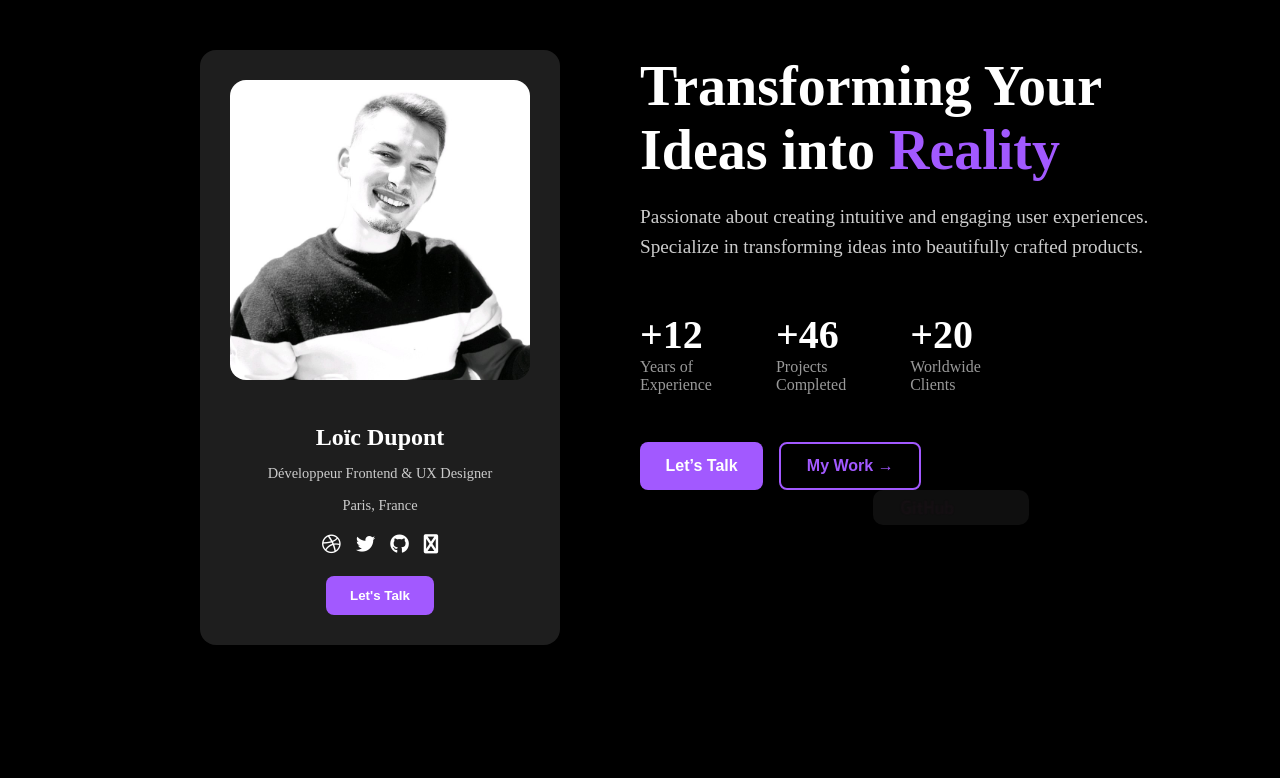
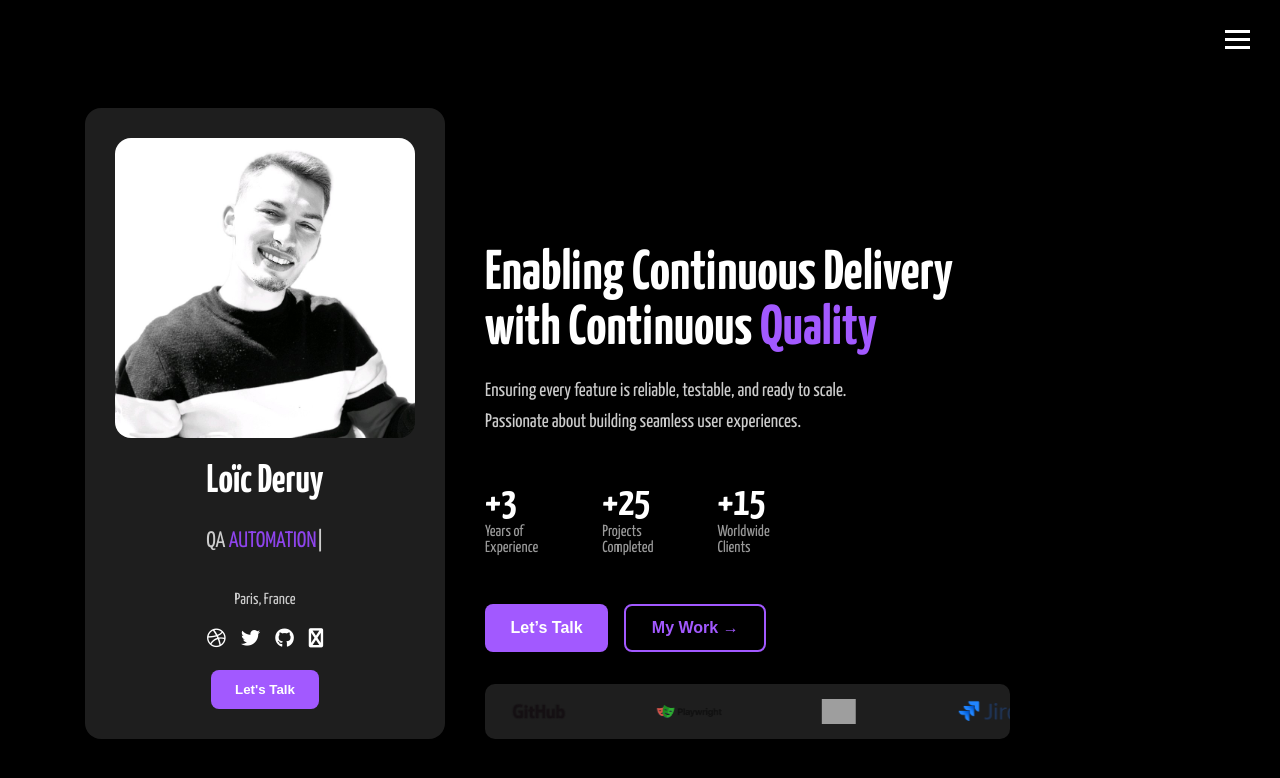
Before and after one commit to Youpizo/YoupiWorld, a React app: page / in a window 1280 px wide. Built offline with nearby package versions, Linux system fonts and the light colour scheme; grey boxes are pictures that could not be loaded.

Commit message:
homepage

```diff
--- a/src/assets/components/Card/Card.css
+++ b/src/assets/components/Card/Card.css
@@ -1,5 +1,10 @@
+@import url('https://fonts.googleapis.com/css2?family=Yanone+Kaffeesatz:wght@200..700&display=swap');
+
+
+
+
 .card-container {
-  position: fixed;
+  font-family: "Yanone Kaffeesatz", sans-serif;
   top: 50px;
   left: 50px;
   width: 300px;
@@ -10,7 +15,6 @@
   text-align: center;
   box-shadow: 0 10px 30px rgba(0,0,0,0.3);
   z-index: 100;
-  margin-left: 150px;
 }
 
 .card-avatar {
@@ -20,15 +24,22 @@
 }
 
 .card-name {
-  font-size: 1.5rem;
+  font-family: "Yanone Kaffeesatz", sans-serif;
+  font-size: 2.5rem;
   margin-bottom: 8px;
+  margin: 0%;
 }
 
-.card-title,
+.card-title {
+  font-size: 1.4rem;
+  color: #ccc;
+  margin: 30px 0px 40px 0px;
+}
+
 .card-location {
-  font-size: 0.9rem;
+  font-size: 1rem;
   color: #ccc;
-  margin-bottom: 4px;
+  margin-bottom: 10px;
 }
 
 .card-socials {
@@ -62,3 +73,9 @@
 .card-button:hover {
   background-color: #8e44ec;
 }
+
+.typing {
+  color: #8e44ec;
+
+
+}
--- a/src/assets/components/Card/Card.js
+++ b/src/assets/components/Card/Card.js
@@ -1,13 +1,31 @@
-import React from 'react';
+import React, { useEffect, useRef } from 'react';
 import './Card.css';
-import avatar from '../../img/avatar.jpg'; // Remplace par ton image
+import Typed from 'typed.js';
+import avatar from '../../img/avatar.jpg'; // Ton image de profil
 
 const Card = () => {
+  const typedRef = useRef(null);
+
+  useEffect(() => {
+    const typed = new Typed(typedRef.current, {
+      strings: ["LEAD", "ENGINEER", "AUTOMATION", "CONSULTANT"],
+      typeSpeed: 100,
+      backSpeed: 60,
+      loop: true,
+    });
+
+    return () => {
+      typed.destroy();
+    };
+  }, []);
+
   return (
     <div className="card-container">
       <img src={avatar} alt="avatar" className="card-avatar" />
-      <h2 className="card-name">Loïc Dupont</h2>
-      <p className="card-title">Développeur Frontend & UX Designer</p>
+      <h2 className="card-name">Loïc Deruy</h2>
+      <p className="card-title">
+        QA <span ref={typedRef} className="typing" />
+      </p>
       <p className="card-location">Paris, France</p>
       <div className="card-socials">
         <a href="#"><i className="fab fa-dribbble"></i></a>
--- /dev/null
+++ b/src/assets/components/Header/Header.css
@@ -0,0 +1,100 @@
+/* Header bar */
+.header {
+  position: fixed;
+  top: 20px;
+  right: 20px;
+  z-index: 2000;
+}
+
+/* Burger button */
+.burger {
+  background: none;
+  border: none;
+  cursor: pointer;
+  display: flex;
+  flex-direction: column;
+  gap: 5px;
+  padding: 10px;
+  z-index: 2001;
+}
+
+
+.burger .bar {
+  width: 25px;
+  height: 3px;
+  background: white;
+  transition: all 0.3s ease;
+}
+
+.burger.open .bar:nth-child(1) {
+  transform: rotate(45deg) translateY(8px);
+}
+.burger.open .bar:nth-child(2) {
+  opacity: 0;
+}
+.burger.open .bar:nth-child(3) {
+  transform: rotate(-45deg) translateY(-8px);
+}
+
+/* Side sliding menu */
+.side-menu {
+  position: fixed;
+  top: 0;
+  right: 0;
+  height: 100vh;
+  width: 260px;
+  background-color: #1e1e1e;
+  color: white;
+  transform: translateX(100%);
+  transition: transform 0.4s ease;
+  z-index: 2000;
+  padding: 2rem 1rem;
+  box-shadow: -2px 0 8px rgba(0,0,0,0.5);
+}
+
+.side-menu.open {
+  transform: translateX(0);
+}
+
+.side-menu .close-btn {
+  background: none;
+  border: none;
+  font-size: 2rem;
+  color: white;
+  position: absolute;
+  top: 1rem;
+  right: 1rem;
+  cursor: pointer;
+}
+
+.side-menu ul {
+  list-style: none;
+  padding: 0;
+  margin-top: 5rem;
+}
+
+.side-menu ul li {
+  margin: 1.5rem 0;
+  text-align: center;
+}
+
+.side-menu ul li a {
+  color: white;
+  text-decoration: none;
+  font-size: 1.2rem;
+}
+
+.side-menu ul li a:hover {
+  color: #a259ff;
+}
+
+/* Overlay when menu is open */
+.menu-overlay {
+  position: fixed;
+  top: 0;
+  left: 0;
+  height: 100%;
+  width: 100%;
+  background-color: rgba(0,0,0,0.6);
+  z-index: 1000;
+}
--- /dev/null
+++ b/src/assets/components/Header/Header.js
@@ -0,0 +1,37 @@
+// src/components/Header.jsx
+import React, { useState } from 'react';
+import './Header.css';
+import { Link } from 'react-router-dom';
+
+const Header = () => {
+  const [menuOpen, setMenuOpen] = useState(false);
+
+  const toggleMenu = () => {
+    setMenuOpen(!menuOpen);
+  };
+
+  return (
+    <>
+      <header className="header">
+        <button className={`burger ${menuOpen ? 'open' : ''}`} onClick={toggleMenu} aria-label="Toggle Menu">
+          <span className="bar" />
+          <span className="bar" />
+          <span className="bar" />
+        </button>
+      </header>
+
+      <nav className={`side-menu ${menuOpen ? 'open' : ''}`}>
+        <button className="close-btn" onClick={toggleMenu}>&times;</button>
+        <ul>
+          <li><Link to="/" onClick={toggleMenu}>Accueil</Link></li>
+          <li><Link to="/projects" onClick={toggleMenu}>Projets</Link></li>
+          <li><Link to="/contact" onClick={toggleMenu}>Contact</Link></li>
+        </ul>
+      </nav>
+
+      {menuOpen && <div className="menu-overlay" onClick={toggleMenu}></div>}
+    </>
+  );
+};
+
+export default Header;
--- a/src/assets/components/HeroSection/HeroSection.css
+++ b/src/assets/components/HeroSection/HeroSection.css
@@ -1,10 +1,12 @@
-/* src/components/HeroSection.css */
+@import url('https://fonts.googleapis.com/css2?family=Yanone+Kaffeesatz:wght@200..700&display=swap');
+
 
 .hero-section {
-  margin-left: 50%;
+  font-family: "Yanone Kaffeesatz", sans-serif;
   margin-right: 10px;
   color: white;
   overflow-y: auto;
+  max-width: 700px;
 }
 
 .hero-text h1 {
@@ -76,3 +78,9 @@
   background-color: #a259ff;
   color: white;
 }
+
+.slide-content {
+  margin-top: 2rem; /* Ajuste selon l'espacement voulu */
+  width: 100%;
+  justify-content: center; /* Centrer horizontalement */
+}
--- a/src/assets/components/HeroSection/HeroSection.js
+++ b/src/assets/components/HeroSection/HeroSection.js
@@ -1,32 +1,32 @@
 // src/components/HeroSection.jsx
 import React from 'react';
 import './HeroSection.css';
-import Slide from '../Slide/Slide.js';
+import Slide from '../Slide/Slide';
 
 const HeroSection = () => {
   return (
     <section className="hero-section">
       <div className="hero-text">
         <h1>
-          Transforming Your <br /> Ideas into <span className="highlight">Reality</span>
+          Enabling Continuous Delivery <br /> with Continuous <span className="highlight">Quality</span>
         </h1>
         <p>
-          Passionate about creating intuitive and engaging user experiences. <br />
-          Specialize in transforming ideas into beautifully crafted products.
+          Ensuring every feature is reliable, testable, and ready to scale. <br />
+          Passionate about building seamless user experiences.
         </p>
       </div>
 
       <div className="stats">
         <div className="stat">
-          <h2>+12</h2>
+          <h2>+3</h2>
           <p>Years of <br /> Experience</p>
         </div>
         <div className="stat">
-          <h2>+46</h2>
+          <h2>+25</h2>
           <p>Projects <br /> Completed</p>
         </div>
         <div className="stat">
-          <h2>+20</h2>
+          <h2>+15</h2>
           <p>Worldwide <br /> Clients</p>
         </div>
       </div>
@@ -35,8 +35,9 @@ const HeroSection = () => {
         <button className="btn primary">Let’s Talk</button>
         <button className="btn secondary">My Work →</button>
       </div>
-      <div ClassName="slide-content">
-      <Slide />
+
+      <div className="slide-content">
+        <Slide />
       </div>
     </section>
   );
--- a/src/assets/components/Slide/Slide.css
+++ b/src/assets/components/Slide/Slide.css
@@ -8,17 +8,15 @@
 }
 
 .slider {
-  background: rgba(252, 248, 248, 0.058);
+  background-color: #1e1e1e;
   backdrop-filter: blur(5px);
   -webkit-backdrop-filter: blur(3px);
   border-radius: 10px;
-  height: 35px;
-  margin: auto;
+  height: 55px;
   overflow: hidden;
   position: relative;
-  width: 25%;
+  width: 75%;
   display: flex;
-  align-items: center;
 }
 
 .slider::before,
--- a/src/assets/components/Slide/Slide.js
+++ b/src/assets/components/Slide/Slide.js
@@ -15,7 +15,6 @@ const Slider = () => {
   const duplicatedImages = [...images, ...images];
 
   return (
-    <div className="container">
       <div className="slider">
         <div className="slide-track">
           {duplicatedImages.map((img, index) => (
@@ -30,7 +29,6 @@ const Slider = () => {
           ))}
         </div>
       </div>
-    </div>
   );
 };
 
--- a/src/assets/pages/Home/Home.css
+++ b/src/assets/pages/Home/Home.css
@@ -0,0 +1,8 @@
+.container {
+  display: flex;
+  justify-content: center;     /* Centre horizontalement */
+  align-items: flex-end;     /* Aligne en haut verticalement */
+  gap: 40px;                   /* Espace entre Card et HeroSection */
+  padding: 100px 40px 40px;    /* Décale le contenu du haut pour ne pas passer sous le header */
+  flex-wrap: wrap;             /* Permet de passer en colonne si l'écran est petit */
+}
--- a/src/assets/pages/Home/Home.js
+++ b/src/assets/pages/Home/Home.js
@@ -1,13 +1,18 @@
 import Card from "../../components/Card/Card.js";
 import HeroSection from "../../components/HeroSection/HeroSection.js";
+import Header from '../../components/Header/Header.js';
+import "./Home.css"
+
+
 
 const HomePage = () => {
   return (
     <>
-    <div className="main-layout">
+      <Header />
+      <div className="container">
+      <Card />
       <HeroSection />
-      <Card />
-    </div>
+      </div>
     </>
   );
 };
```
